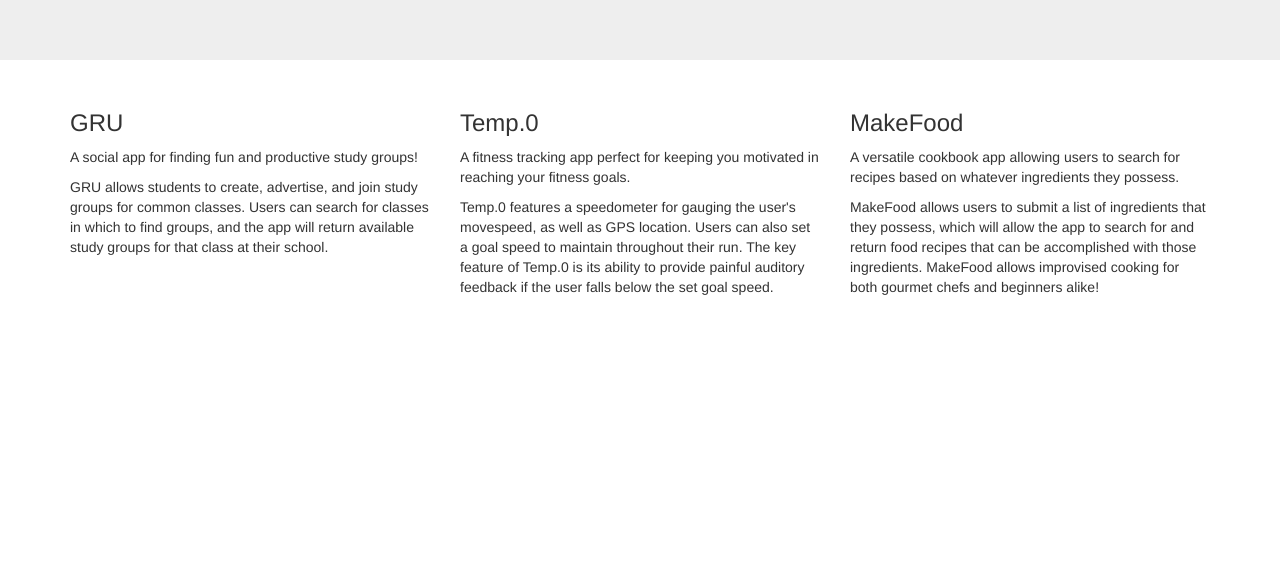
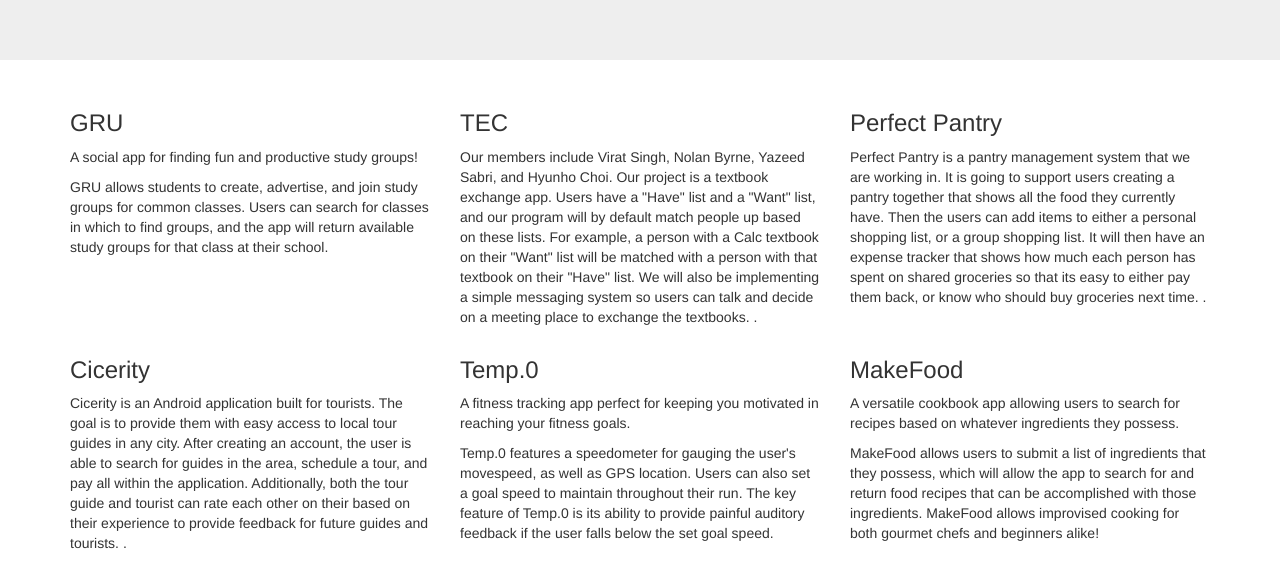
Before and after one commit to Madison-SDC/site-sdc, a website: page client/views/projects.html in a window 1280 px wide. Shown: the part 180-768 px from the top of the page. Drawn offline with nearby package versions, Linux system fonts and the light colour scheme.

Commit message:
updated project page

```diff
--- a/client/styles/main.css
+++ b/client/styles/main.css
@@ -1,4 +1,9 @@
 /* For our own custom styles */
+
+/* Projects page top row paddding*/
+#row-top {
+    padding: 0% 0% 1% 0%;
+}
 
 .nav-button-section{
     min-height: 50px;
--- a/client/views/projects.html
+++ b/client/views/projects.html
@@ -8,11 +8,28 @@
 </div>
 
 <div class="container">
-  <div class="row">
+  <div class="row" id="row-top">
     <div class="col-sm-4">
       <h3>GRU</h3>
       <p>A social app for finding fun and productive study groups!</p>
       <p>GRU allows students to create, advertise, and join study groups for common classes. Users can search for classes in which to find groups, and the app will return available study groups for that class at their school.</p>
+    </div>
+    <div class="col-sm-4">
+      <h3>TEC</h3>
+      <p>Our members include Virat Singh, Nolan Byrne, Yazeed Sabri, and Hyunho Choi. Our project is a textbook exchange app. Users have a "Have" list and a "Want" list, and our program will by default match people up based on these lists. For example, a person with a Calc textbook on their "Want" list will be matched with a person with that textbook on their "Have" list. We will also be implementing a simple messaging system so users can talk and decide on a meeting place to exchange the textbooks.
+      .</p>
+    </div>
+    <div class="col-sm-4">
+      <h3>Perfect Pantry</h3>
+      <p>Perfect Pantry is a pantry management system that we are working in. It is going to support users creating a pantry together that shows all the food they currently have. Then the users can add items to either a personal shopping list, or a group shopping list. It will then have an expense tracker that shows how much each person has spent on shared groceries so that its easy to either pay them back, or know who should buy groceries next time.
+      .</p>
+    </div>
+  </div>
+  <div class="row">
+    <div class="col-sm-4">
+      <h3>Cicerity</h3>
+      <p>Cicerity is an Android application built for tourists. The goal is to provide them with easy access to local tour guides in any city.  After creating an account, the user is able to search for guides in the area, schedule a tour, and pay all within the application.  Additionally, both the tour guide and tourist can rate each other on their based on their experience to provide feedback for future guides and tourists.
+      .</p>
     </div>
     <div class="col-sm-4">
       <h3>Temp.0</h3>
```
